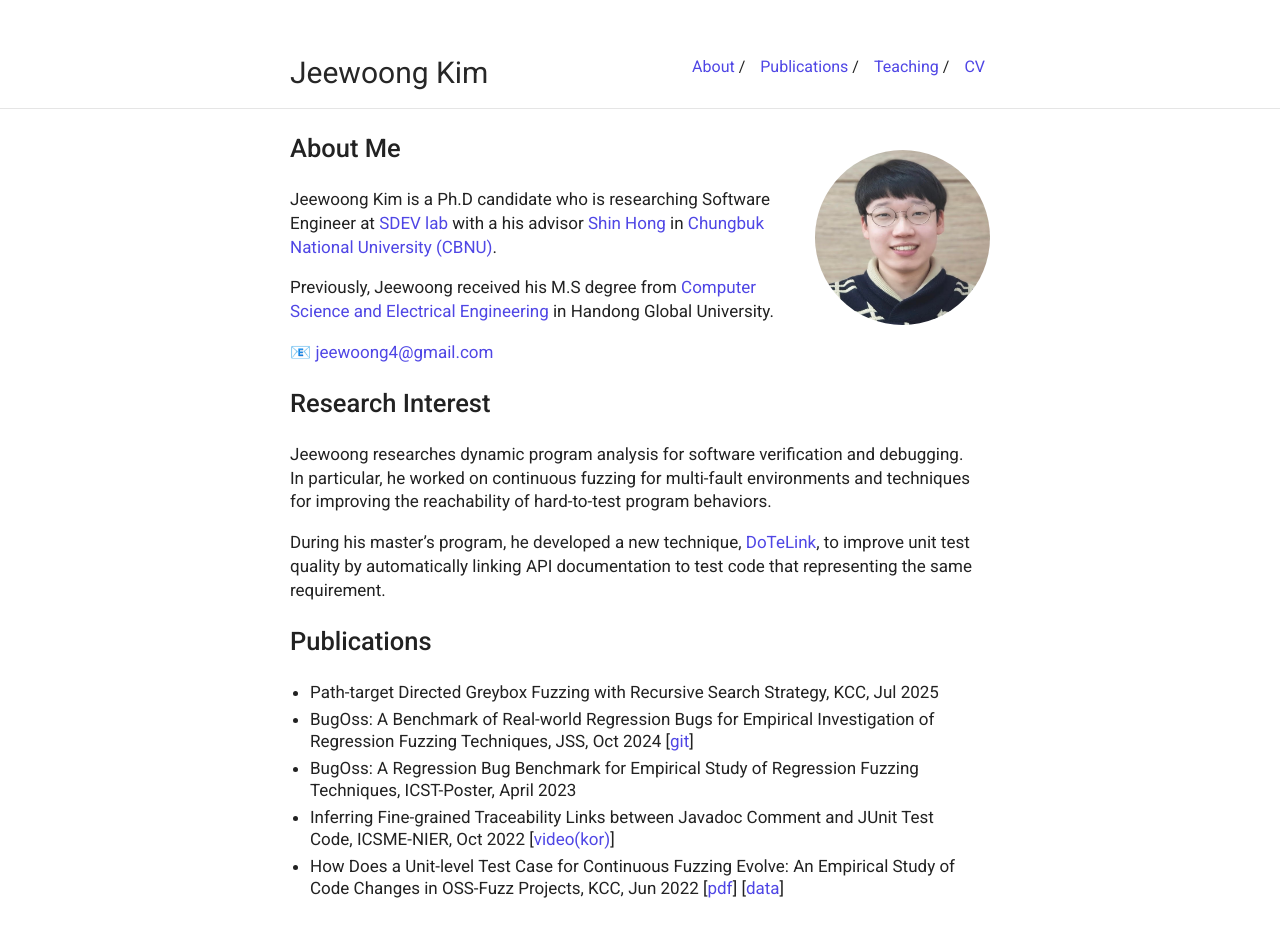
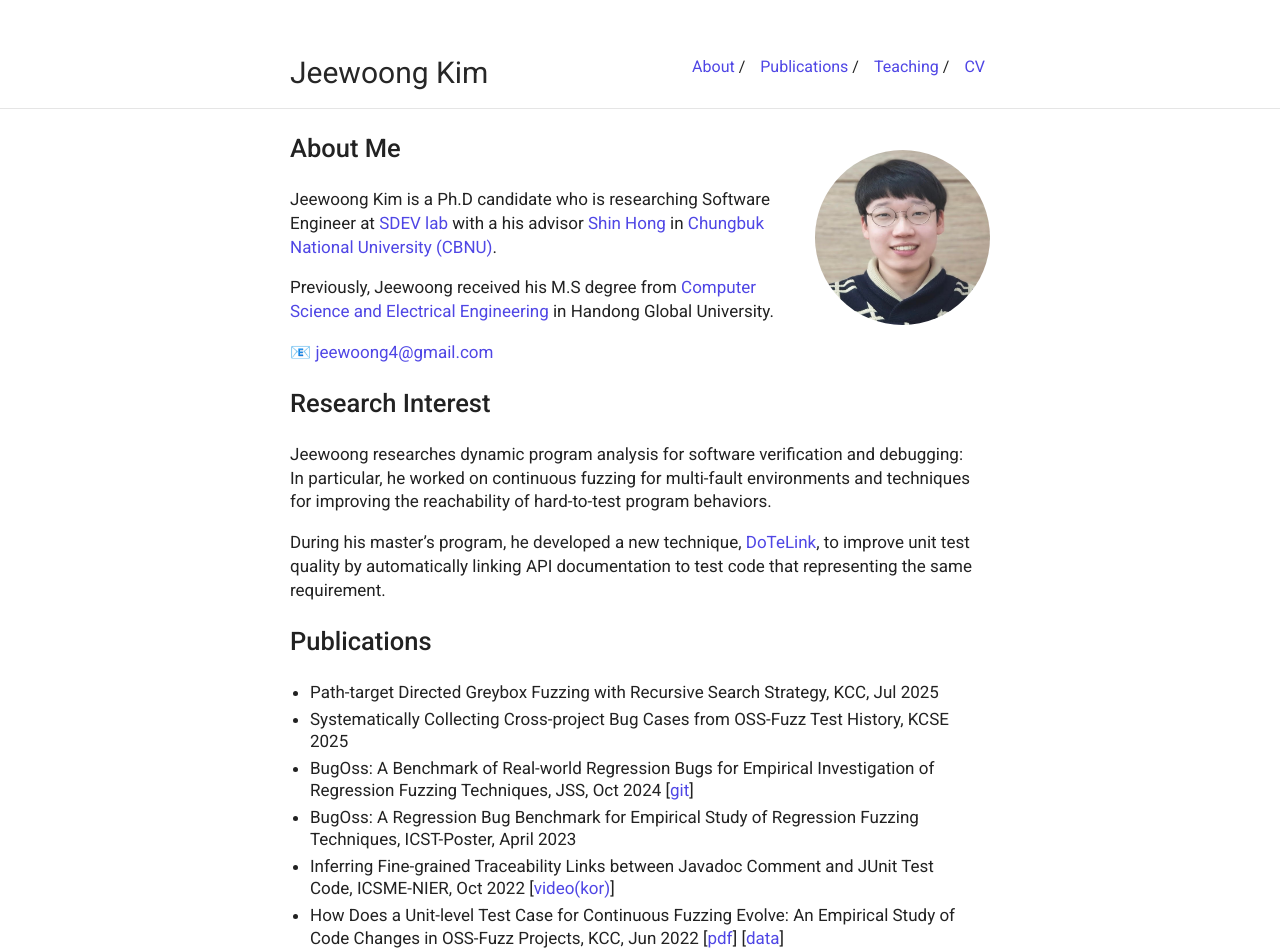
Before and after one commit to JeewoongKim/jeewoongkim.github.io, a Jekyll site: the page built from index.md, in a window 1280 px wide. Built offline with Jekyll 4.4.1, drawn with Linux system fonts in a browser that asks for light colours; before the commit the page ends 900 px from its top, so only the background shows below that.

Commit message:
add kcse25

```diff
--- a/index.md
+++ b/index.md
@@ -15,7 +15,7 @@ Previously, Jeewoong received his M.S degree from [Computer Science and Electric
 
 ## Research Interest
 
-Jeewoong researches dynamic program analysis for software verification and debugging.
+Jeewoong researches dynamic program analysis for software verification and debugging:
 In particular, he worked on continuous fuzzing for multi-fault environments and techniques for improving the reachability of hard-to-test program behaviors.
 
 During his master's program, he developed a new technique, [DoTeLink](https://ieeexplore.ieee.org/document/9978264), to improve unit test quality by automatically linking API documentation to test code that representing the same requirement.
@@ -24,6 +24,7 @@ During his master's program, he developed a new technique, [DoTeLink](https://ie
 ## Publications
 
 - Path-target Directed Greybox Fuzzing with Recursive Search Strategy, KCC, Jul 2025
+- Systematically Collecting Cross-project Bug Cases from OSS-Fuzz Test History, KCSE 2025
 - BugOss: A Benchmark of Real-world Regression Bugs for Empirical Investigation of Regression Fuzzing Techniques, JSS, Oct 2024 \[[git](https://github.com/sdevlab/BugOss)\]
 - BugOss: A Regression Bug Benchmark for Empirical Study of Regression Fuzzing Techniques, ICST-Poster, April 2023
 - Inferring Fine-grained Traceability Links between Javadoc Comment and JUnit Test Code, ICSME-NIER, Oct 2022  \[[video(kor)](https://youtu.be/cYSnoM7Z9hc)\]
```
Also changed, not shown: publications.md (+1 -0 lines), 3 other files.
